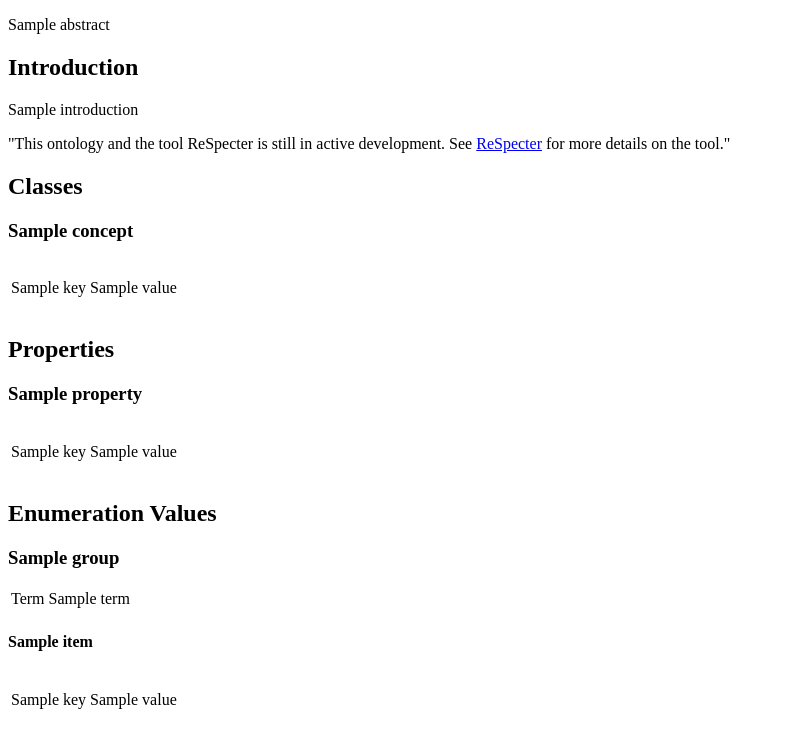
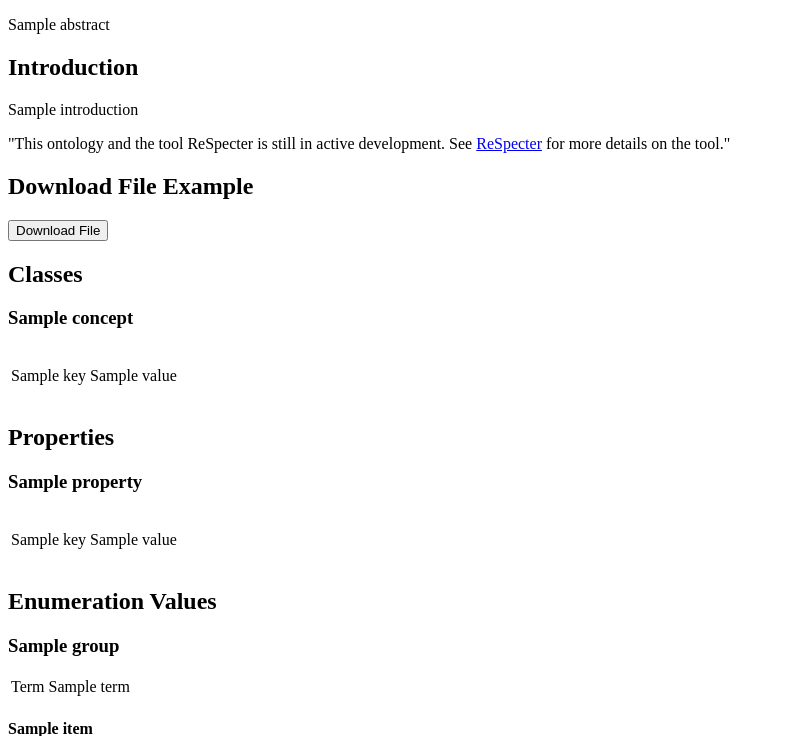
Before and after one commit to sdsc-ordes/respecter, a Python web app: template templates/example.html in a window 1280 px wide. Shown: the top 736 px of the page, without its empty margins (0-785 px from the left). Before the commit the page ends 709 px from the top, so only its background shows below. Run offline with Jinja, Linux system fonts and the light colour scheme; the template is opened without the code that fills it: most values are stand-ins (such as "Sample title", 1, 10 or a date in 2020).

Commit message:
add download file button

```diff
--- a/templates/example.html
+++ b/templates/example.html
@@ -36,8 +36,25 @@
       <p>"This ontology and the tool ReSpecter is still in active development. See <a
           href='https://github.com/sdsc-ordes/respecter/'>ReSpecter</a> for more details on the tool."</p>
     </aside>
+    <body>
+
+      <h1>Download File Example</h1>
+
+      <button onclick="downloadFile()">Download File</button>
+
+      <script>
+      function downloadFile() {
+          const link = document.createElement('a');
+          link.href = '{{ontology.url}}';
+          link.download = '';
+          document.body.appendChild(link);
+          link.click();
+          document.body.removeChild(link);
+      }
+      </script>
+      </body>
+      <body>
   </section>
-  <section>
     <h2>Classes</h2>
 
     {% for concept in concepts %}
```
